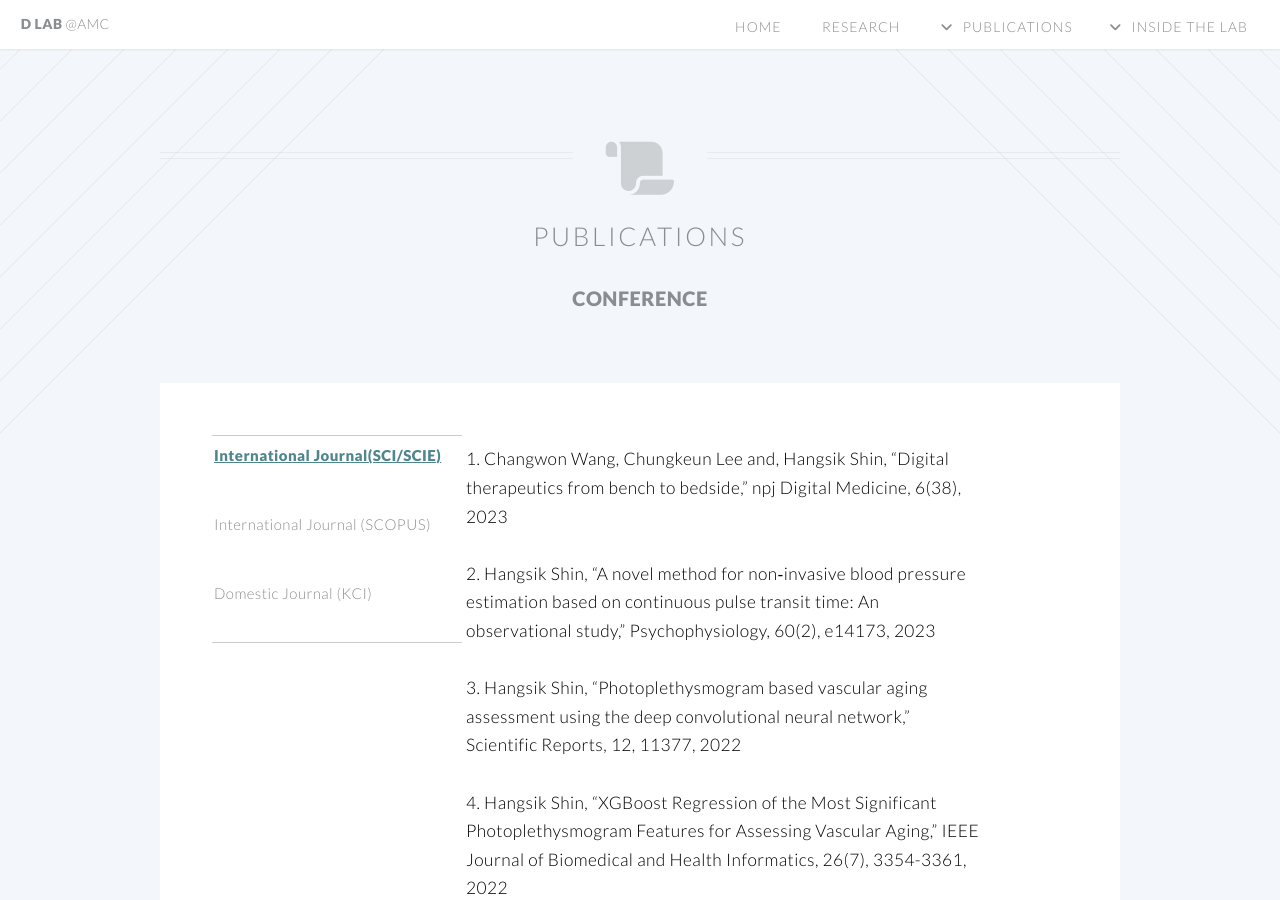
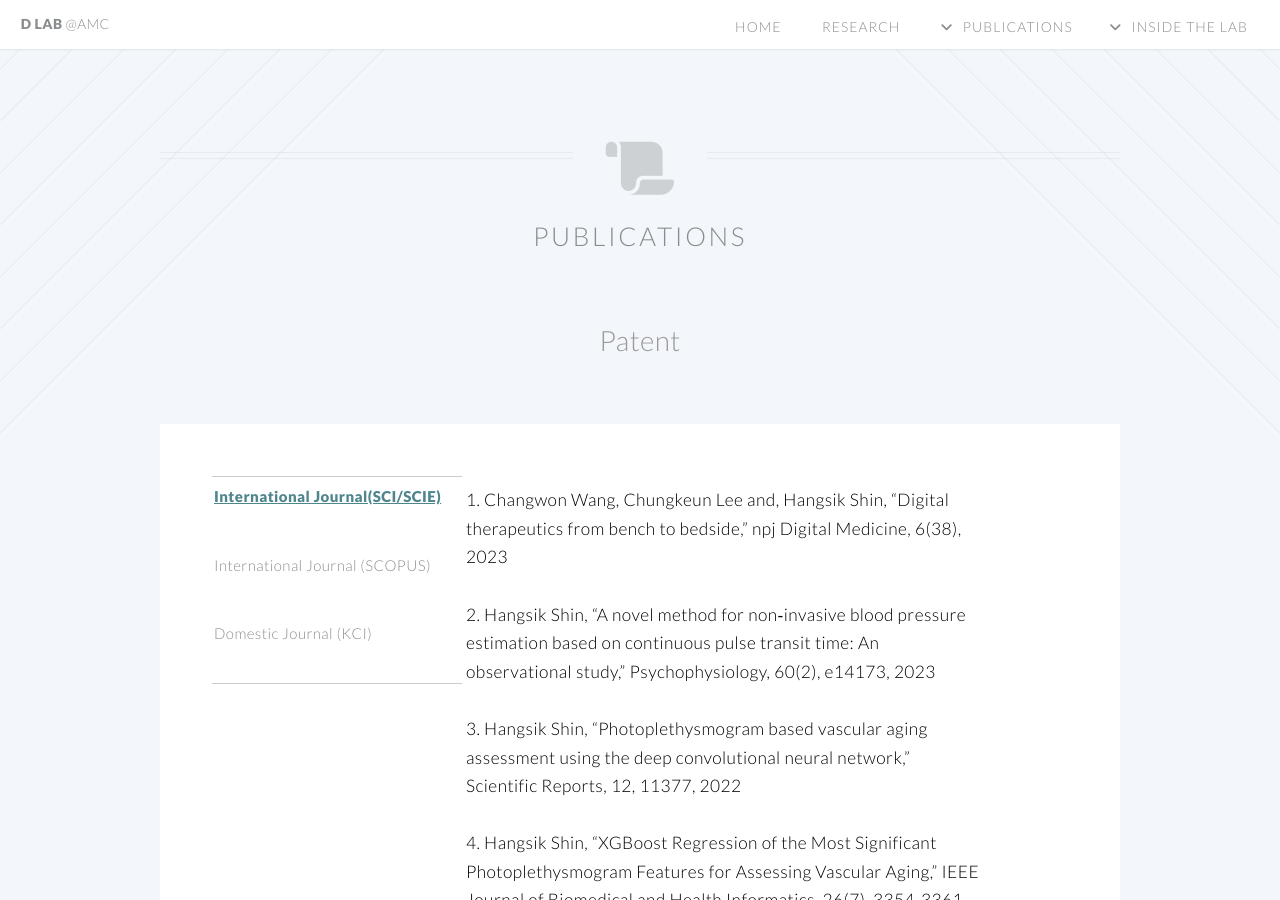
Before and after one commit to ydon1111/ydon1111.github.io, a Jekyll site: the page built from htmls/publications/publications_patent.html, in a window 1280 px wide and 900 px high. Built offline with Jekyll 4.4.1, drawn with Linux system fonts in a browser that asks for light colours; nearby versions of some CDN libraries.

Commit message:
전체적으로 수정

```diff
--- a/htmls/publications/publications_conference.html
+++ b/htmls/publications/publications_conference.html
@@ -7,8 +7,8 @@ layout: default
     <header class="special container">
         <span class="icon fa-solid fa-scroll"></span>
         <h2>publications</h2>
-        &nbsp;&nbsp;
-        <h3 style="font-weight: bold;">Conference</h3>
+        &nbsp;
+        <p style="font-size: 28px; color:#999999 ;">Conference</p>
     </header>
 
 
--- a/htmls/publications/publications_journal.html
+++ b/htmls/publications/publications_journal.html
@@ -7,8 +7,8 @@ layout: default
     <header class="special container">
         <span class="icon fa-solid fa-scroll"></span>
         <h2>publications</h2>
-        &nbsp;&nbsp;
-        <h3 style="font-weight: bold;">Conference</h3>
+        &nbsp;
+        <p style="font-size: 28px; color:#999999 ;">Journal</p>
     </header>
 
 
--- a/htmls/publications/publications_patent.html
+++ b/htmls/publications/publications_patent.html
@@ -7,8 +7,8 @@ layout: default
     <header class="special container">
         <span class="icon fa-solid fa-scroll"></span>
         <h2>publications</h2>
-        &nbsp;&nbsp;
-        <h3 style="font-weight: bold;">Conference</h3>
+        &nbsp;
+        <p style="font-size: 28px; color:#999999 ;">Patent</p>
     </header>
 
 
```
